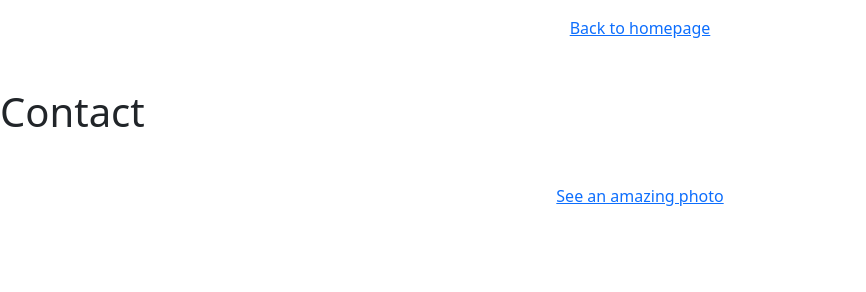
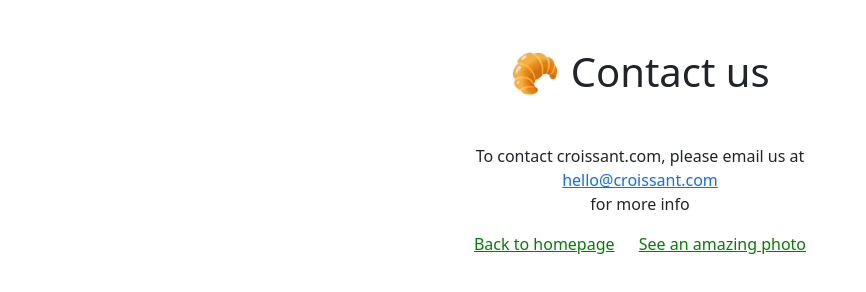
Before and after one commit to carmenavalhas/Croissant, a plain HTML site: page contact.html in a window 1280 px wide. Shown: the whole page, without its empty margins (0-866 px from the left). Drawn offline with nearby package versions, Linux system fonts and the light colour scheme.

Commit message:
Styles the links

```diff
--- a/contact.html
+++ b/contact.html
@@ -11,11 +11,20 @@
       integrity="sha384-GLhlTQ8iRABdZLl6O3oVMWSktQOp6b7In1Zl3/Jr59b6EGGoI1aFkw7cmDA6j6gD"
       crossorigin="anonymous"
     />
-    <title>Contact</title>
+    <title>🥐 Contact us</title>
   </head>
   <body>
-    <a href="/" class="text-center mt-3">Back to homepage</a>
-    <h1 class="mt-5 mb-5">Contact</h1>
-    <a href="/photo.html" class="text-center">See an amazing photo</a>
+    <h1 class="mt-5 mb-5 text-center">🥐 Contact us</h1>
+    <p class="text-center">
+      To contact croissant.com, please email us at
+      <a href="mailto:hello@croissant.com" title="contact us by email"
+        >hello@croissant.com</a
+      >
+      for more info
+    </p>
+    <footer>
+      <a href="/" class="text-center mt-3">Back to homepage</a>
+      <a href="/photo.html" class="text-center">See an amazing photo</a>
+    </footer>
   </body>
 </html>
--- a/src/style.css
+++ b/src/style.css
@@ -9,3 +9,13 @@ display: block;
 .container {
 max-width: 600px;
 }
+
+footer {
+  text-align: center;
+}
+
+footer a {
+  margin: 0 10px;
+  color: green;
+  display: inline;
+}
```
Also changed, not shown: index.html (+4 -2 lines), photo.html (+3 -0 lines).
